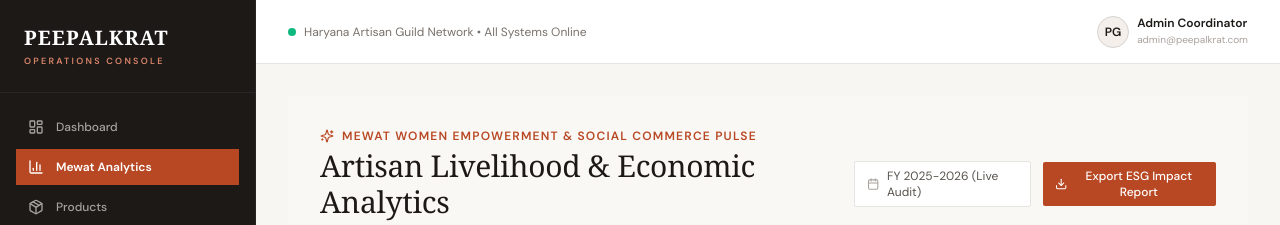
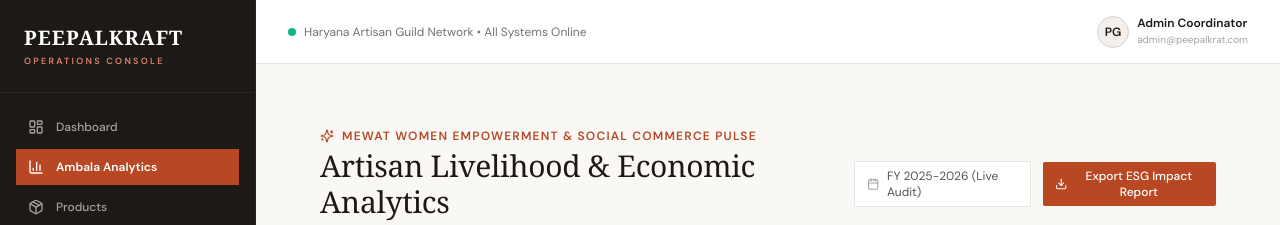
Before and after one commit to Aryan0724/peepalkrat, a Next.js app: page /admin/analytics in a window 1280 px wide. Shown: the top 225 px of the page. Built offline with nearby package versions, Linux system fonts and the light colour scheme; no server answers; the database is empty.

Commit message:
fix: update brand name in admin nav

```diff
--- a/src/components/admin/admin-nav.tsx
+++ b/src/components/admin/admin-nav.tsx
@@ -26,7 +26,7 @@ export function AdminNav() {
 
   const navItems = [
     { href: "/admin", label: "Dashboard", icon: LayoutDashboard, exact: true },
-    { href: "/admin/analytics", label: "Mewat Analytics", icon: BarChart3 },
+    { href: "/admin/analytics", label: "Ambala Analytics", icon: BarChart3 },
     { href: "/admin/products", label: "Products", icon: Package },
     { href: "/admin/makers", label: "Makers & Artisans", icon: Users },
     { href: "/admin/orders", label: "Orders", icon: ShoppingBag },
@@ -52,7 +52,7 @@ export function AdminNav() {
         <div className="p-6 border-b border-stone-800">
           <Link href="/admin" className="block">
             <span className="font-serif text-xl font-semibold tracking-wider text-white">
-              PEEPALKRAT
+              PEEPALKRAFT
             </span>
             <span className="block text-[9px] uppercase tracking-[0.25em] text-terracotta-400 font-semibold mt-0.5">
               Operations Console
```
